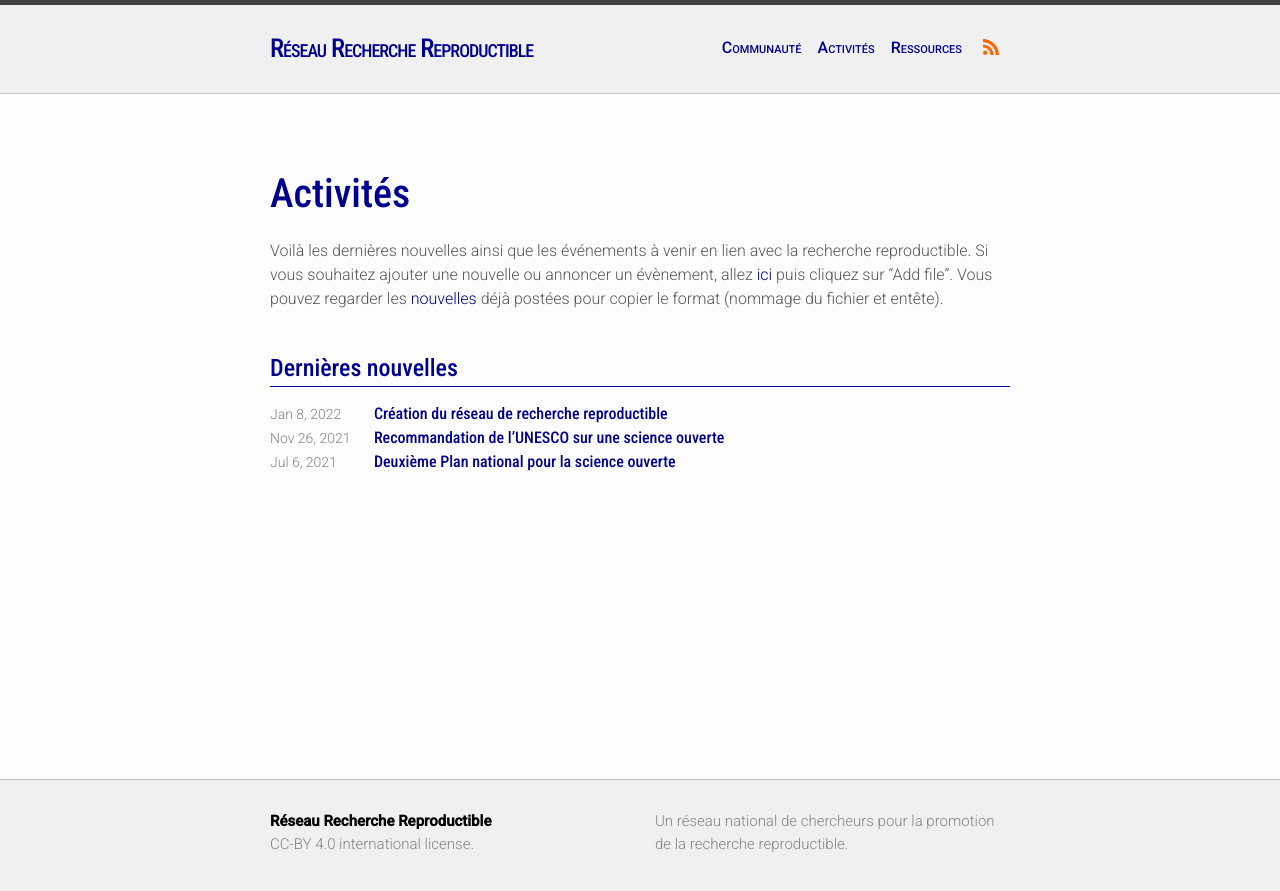
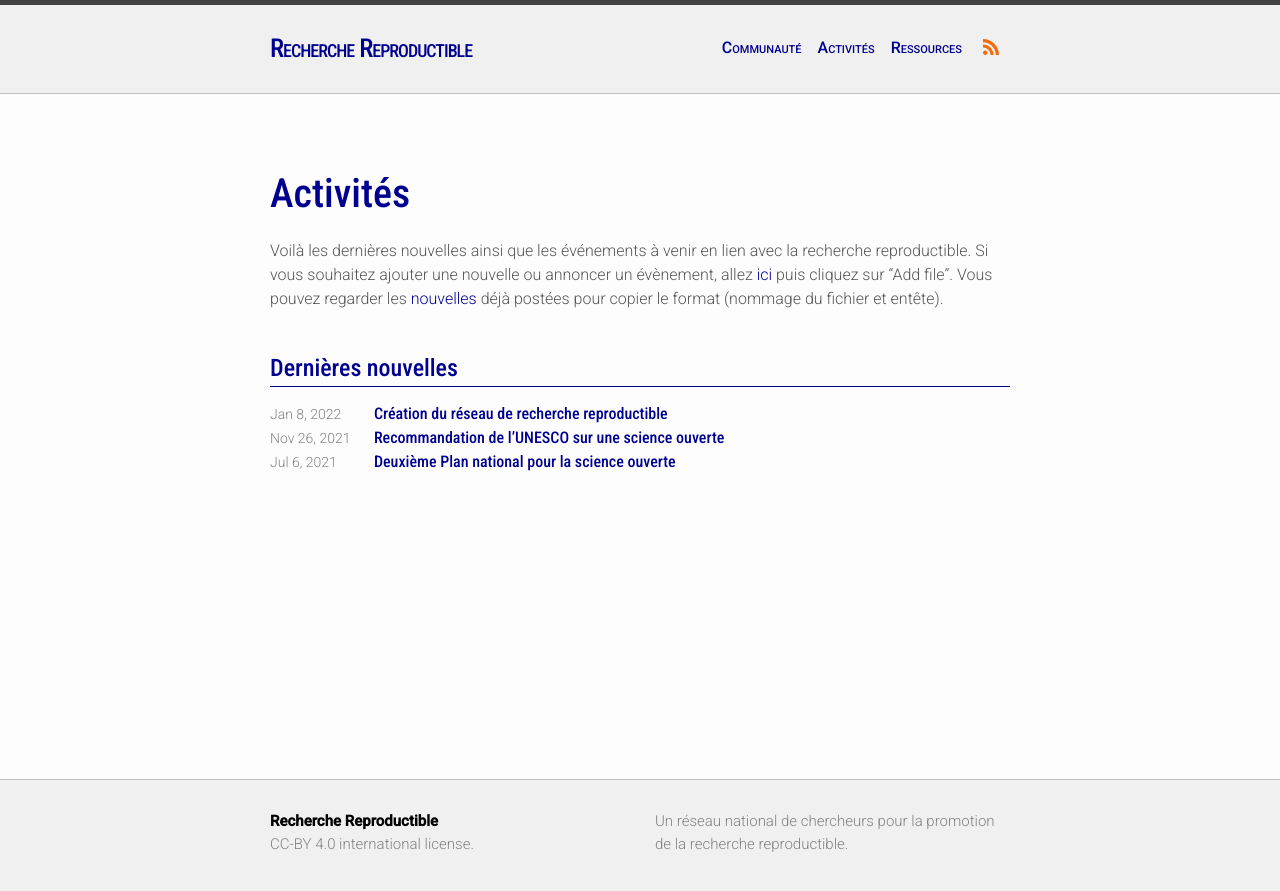
Before and after one commit to FR-RN/FR-RN, a Jekyll site: the page built from news.md, in a window 1280 px wide. Shown: the top 891 px of the page. Built offline with Jekyll 4.4.1, drawn with Linux system fonts in a browser that asks for light colours; some web fonts are replaced.

Commit message:
Shorten title

```diff
--- a/_config.yml
+++ b/_config.yml
@@ -1,5 +1,5 @@
-title: Réseau Recherche Reproductible
-author: Réseau Recherche Reproductible
+title: Recherche Reproductible
+author: Recherche Reproductible
 description: Un réseau national de chercheurs pour la promotion de la recherche reproductible.
 email: Nicolas.Rougier@inria.fr
 contact: Nicolas.Rougier@inria.fr
```
Also changed, not shown: index.md (+1 -1 lines).
